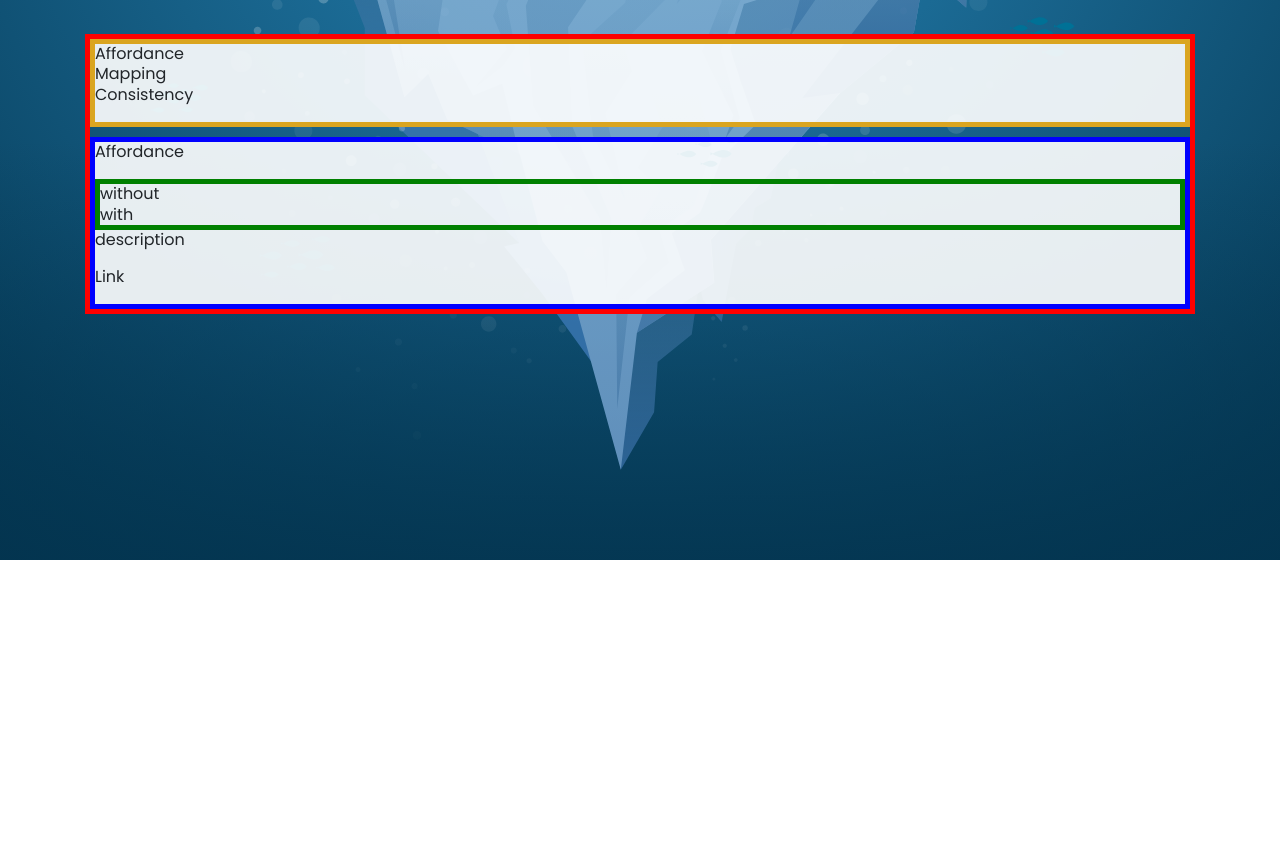
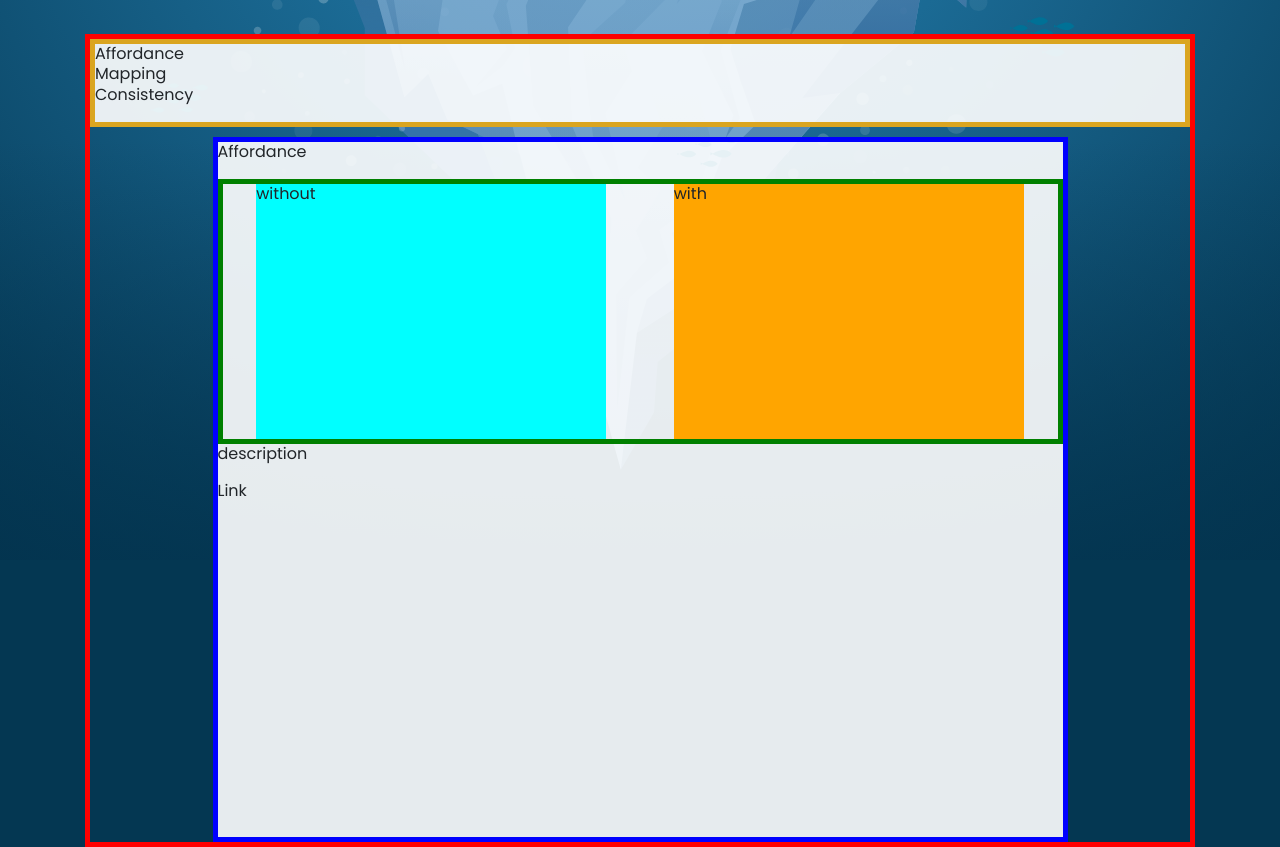
Before and after one commit to Jasonx235/UX-Design-Pricinples, a React (Create React App) app: page / in a window 1280 px wide. Shown: the part 720-1567 px from the top of the page. Before the commit the page ends 1280 px from the top, so only its background shows below. Built offline with nearby package versions, Linux system fonts and the light colour scheme.

Commit message:
More formatting and moving data to separate file

```diff
--- a/src/CSS/style.css
+++ b/src/CSS/style.css
@@ -28,6 +28,7 @@ body {
   height: 100%;
   width: 100%;
   font-family: "Poppins", sans-serif;
+  background-color: #043752;
   background-image: url(../images/illustration.svg);
   background-size: cover;
   background-repeat: no-repeat;
@@ -57,6 +58,8 @@ h1 {
 
 .content-container {
   border: 5px solid red;
+  width: 100%;
+  height: 100%;
 }
 
 .menu-container {
@@ -68,11 +71,29 @@ h1 {
 .information-container {
   border: 5px solid blue;
   background-color: rgba(255, 255, 255, 90%);
+
+  width: 100%;
+  height: 100vh;
+  max-width: 855px;
+  max-height: 705px;
 }
 
 .module-container {
   border: 5px solid green;
 }
+
+.without {
+  width: 350px;
+  height: 255px;
+  background-color: aqua;
+}
+
+.with {
+  width: 350px;
+  height: 255px;
+  background-color: orange;
+}
+
 /* Setting SVG to background */
 svg {
   position: absolute;
--- /dev/null
+++ b/src/Data.js
@@ -0,0 +1,13 @@
+const menuItems = [
+  {
+    label: "Affordance",
+  },
+  {
+    label: "Mapping",
+  },
+  {
+    label: "Consistency",
+  },
+];
+
+export default menuItems;
--- a/src/components/Content.jsx
+++ b/src/components/Content.jsx
@@ -1,27 +1,8 @@
 import React, { useState } from "react";
+import menuItems from "../Data";
 
 function Content() {
   const [selected, setSelected] = useState("Affordance");
-  const menuItems = [
-    {
-      label: "Affordance",
-      action: () => {
-        setSelected("Affordance");
-      },
-    },
-    {
-      label: "Mapping",
-      action: () => {
-        setSelected("Mapping");
-      },
-    },
-    {
-      label: "Consistency",
-      action: () => {
-        setSelected("Consistency");
-      },
-    },
-  ];
 
   return (
     <div className='content-container'>
@@ -29,7 +10,7 @@ function Content() {
         <div className='d-lg-none'>
           <select onChange={(e) => setSelected(e.target.value)}>
             {menuItems.map((option) => (
-              <option value={option.value}>{option.label}</option>
+              <option value={option.label}>{option.label}</option>
             ))}
           </select>
         </div>
@@ -39,7 +20,7 @@ function Content() {
               return (
                 <li
                   onClick={() => {
-                    option.action();
+                    setSelected(option.label);
                   }}
                 >
                   {option.label}
@@ -49,14 +30,16 @@ function Content() {
           </ul>
         </div>
       </div>
-      <div className='information-container'>
-        <p>{selected}</p>
-        <div className='module-container'>
-          <div> without</div>
-          <div>with</div>
+      <div className=' d-flex justify-content-center align-items-center h-100 w-100'>
+        <div className='information-container '>
+          <p>{selected}</p>
+          <div className='module-container d-flex justify-content-around flex-wrap'>
+            <div className='without'> without</div>
+            <div className='with'>with</div>
+          </div>
+          <p>description</p>
+          <p>Link</p>
         </div>
-        <p>description</p>
-        <p>Link</p>
       </div>
     </div>
   );
```
